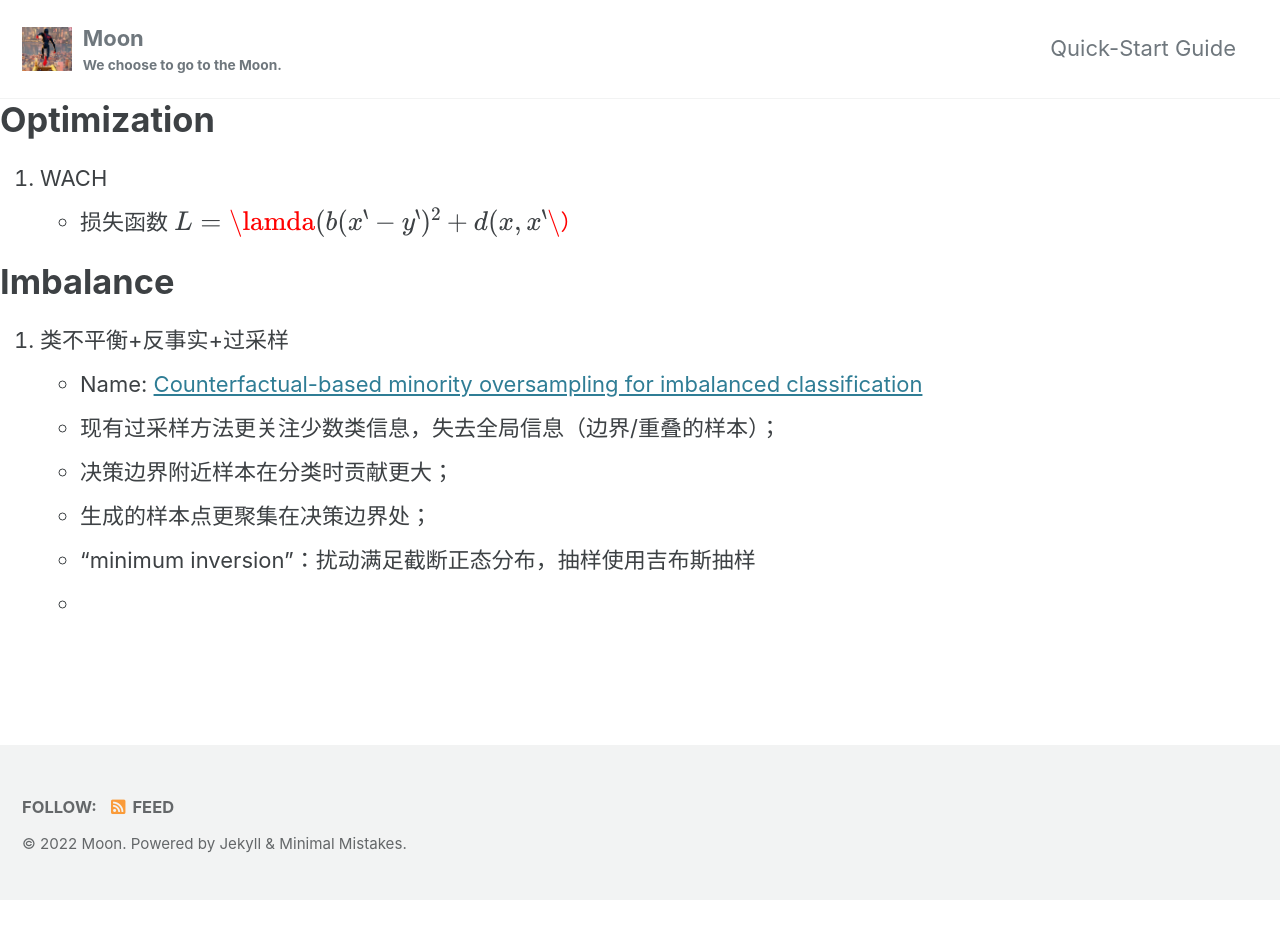
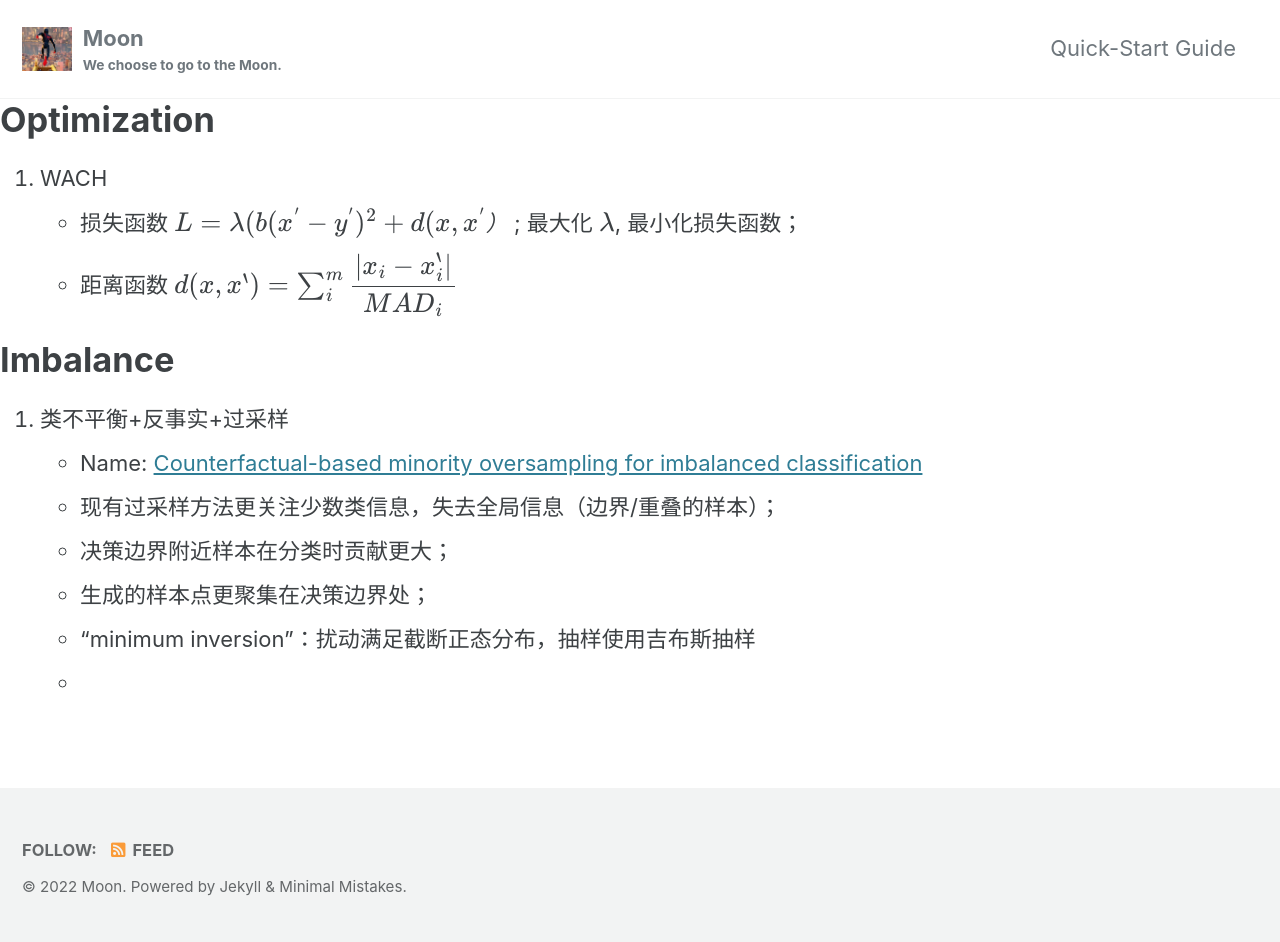
Before and after one commit to ZZhangsm/Zzhangsm.github.io, a Jekyll site: the page built from _posts/2022-05-05-counterfactual.md, in a window 1280 px wide. Built offline with Jekyll 4.4.1, drawn with Linux system fonts in a browser that asks for light colours; cached includes are drawn as plain includes; our own code applies the rules of GitHub Pages for plain Markdown files; formulas are drawn with MathJax 3; before the commit the page ends 900 px from its top, so only the background shows below that.

Commit message:
Update 2022-05-05-counterfactual.md

```diff
--- a/_posts/2022-05-05-counterfactual.md
+++ b/_posts/2022-05-05-counterfactual.md
@@ -15,9 +15,12 @@ tags:
 		});
 	});
 </script>
+
 #  Optimization
+
 1. WACH
-- 损失函数 $ L=\lamda \( b(x^{'} - y^{'})^{2} + d(x, x^{'} \）$
+- 损失函数 $$ L=\lambda ( b(x^{'} - y^{'})^{2} + d(x, x^{'} ）$$ ; 最大化 $\lambda$, 最小化损失函数；
+- 距离函数  $ d(x ,x^{'}) = \sum_{i}^{m} \dfrac{ \| x_{i} - x_{i}^{'} \|} {MAD_{i}}$
 
 
 
```
